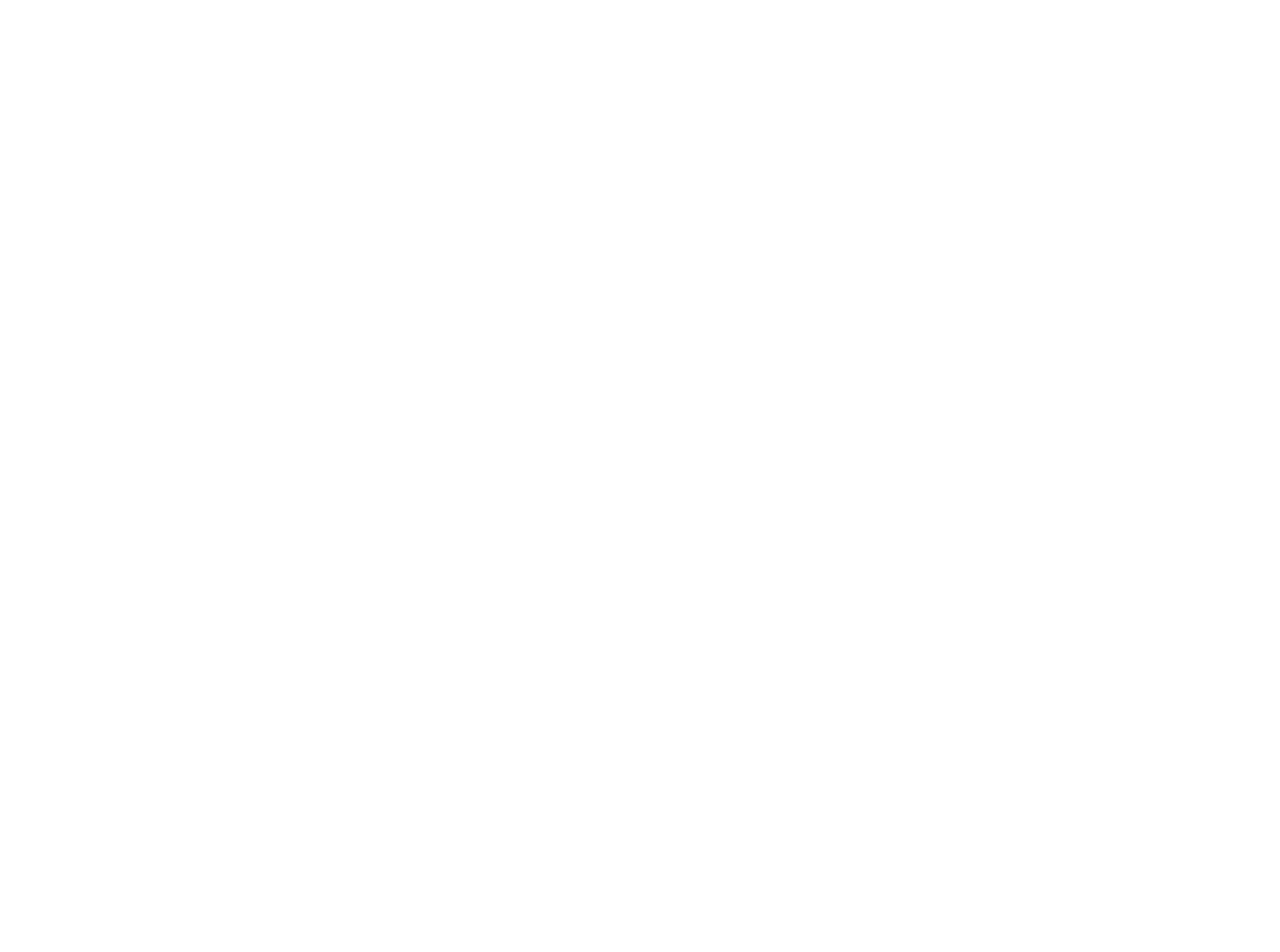
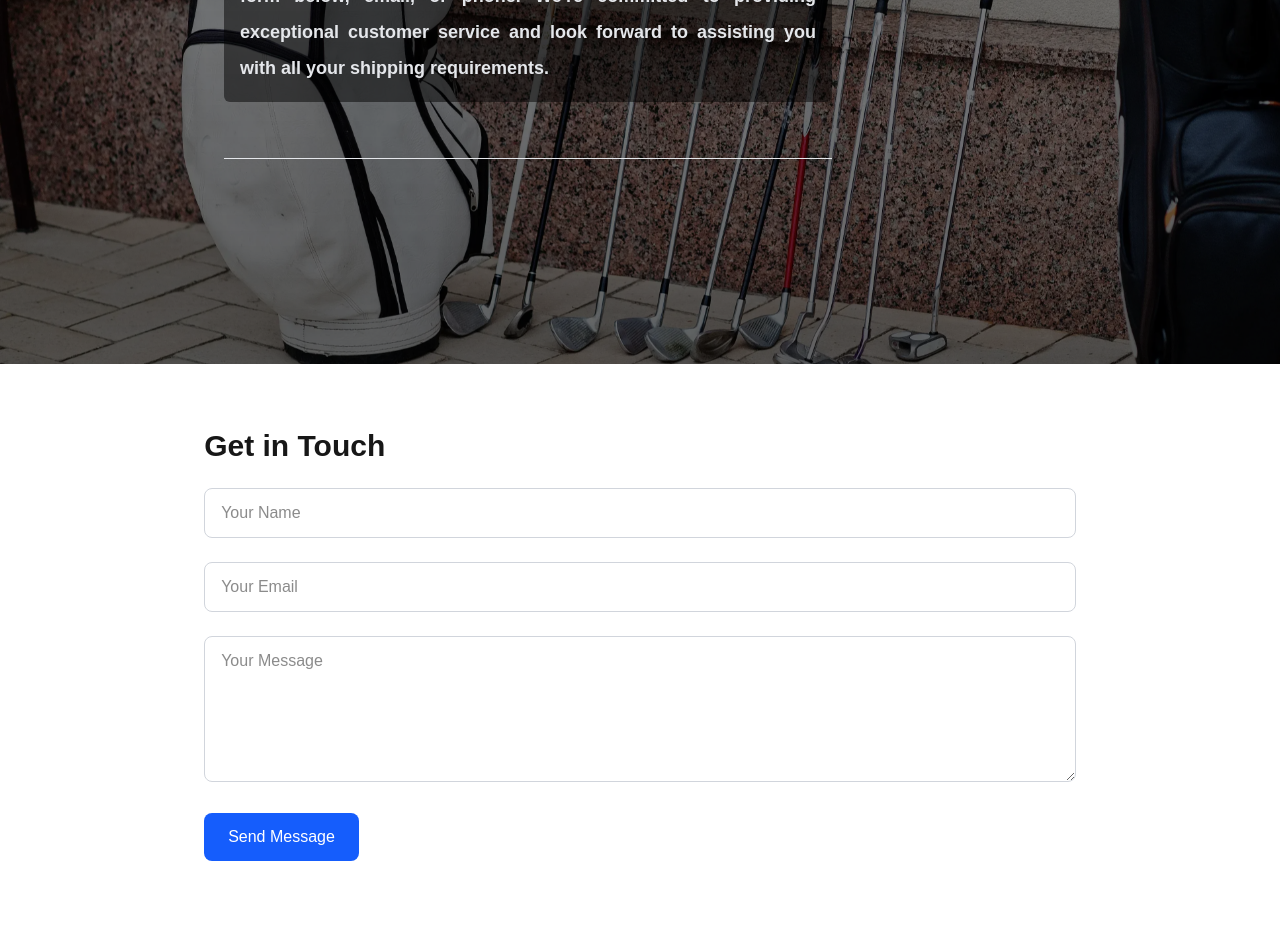
Before and after one commit to BLACKHOST01/thegolfexchange, a Next.js app: page /contact in a window 1280 px wide. Before the commit this address had no page. Shown: the part 500-1452 px from the top of the page. Before the commit the page ends 800 px from the top, so only its background shows below. Built offline with nearby package versions, Linux system fonts and the light colour scheme.

Commit message:
updated page for the navigations

```diff
--- /dev/null
+++ b/app/ClientLayout.tsx
@@ -0,0 +1,22 @@
+"use client";
+
+import { usePathname } from "next/navigation";
+import Navbar from "./components/NavBar";
+import Footer from "./components/Footer";
+
+export default function ClientLayout({
+  children,
+}: {
+  children: React.ReactNode;
+}) {
+  const pathname = usePathname();
+  const isAdmin = pathname?.startsWith("/admin");
+
+  return (
+    <>
+      {!isAdmin && <Navbar />}
+      <main>{children}</main>
+      {!isAdmin && <Footer />}
+    </>
+  );
+}
--- /dev/null
+++ b/app/contact/page.tsx
@@ -0,0 +1,50 @@
+// "use client";
+
+import React from "react";
+import contact from "@/public/many-golf.webp"; // ✅ replace with your actual image
+import { HeroSection } from "../components/ui/HeroSection";
+import Divider from "../components/ui/Divider";
+
+const Page = () => {
+  return (
+    <div className="flex flex-col min-h-screen">
+      <HeroSection
+        title="Contact Us"
+        description="We'd love to hear from you! Whether you have questions about our shipping services, need a quote, or want to discuss your logistics needs, our team is here to help. Reach out to us via the contact form below, email, or phone. We're committed to providing exceptional customer service and look forward to assisting you with all your shipping requirements."
+        backgroundImages={[contact]}
+      >
+        <Divider />
+      </HeroSection>
+
+      {/* Contact Form Section (optional) */}
+      <section className="flex-1 max-w-5xl mx-auto px-6 py-16">
+        <h2 className="text-3xl font-bold mb-6">Get in Touch</h2>
+        <form className="space-y-6">
+          <input
+            type="text"
+            placeholder="Your Name"
+            className="w-full border border-gray-300 rounded-lg px-4 py-3 focus:ring-2 focus:ring-blue-500"
+          />
+          <input
+            type="email"
+            placeholder="Your Email"
+            className="w-full border border-gray-300 rounded-lg px-4 py-3 focus:ring-2 focus:ring-blue-500"
+          />
+          <textarea
+            placeholder="Your Message"
+            rows={5}
+            className="w-full border border-gray-300 rounded-lg px-4 py-3 focus:ring-2 focus:ring-blue-500"
+          />
+          <button
+            type="submit"
+            className="bg-blue-600 text-white px-6 py-3 rounded-lg hover:bg-blue-700 transition"
+          >
+            Send Message
+          </button>
+        </form>
+      </section>
+    </div>
+  );
+};
+
+export default Page;
--- a/app/layout.tsx
+++ b/app/layout.tsx
@@ -1,6 +1,7 @@
 import type { Metadata } from "next";
 import { Geist, Geist_Mono } from "next/font/google";
 import "./globals.css";
+import ClientLayout from "./ClientLayout";
 
 const geistSans = Geist({
   variable: "--font-geist-sans",
@@ -27,7 +28,7 @@ export default function RootLayout({
       <body
         className={`${geistSans.variable} ${geistMono.variable} antialiased`}
       >
-        {children}
+        <ClientLayout>{children}</ClientLayout>
       </body>
     </html>
   );
--- a/app/page.tsx
+++ b/app/page.tsx
@@ -5,9 +5,6 @@ export default function Home() {
   return (
     <>
       {/* Header */}
-      <header>
-        <Navbar />
-      </header>
 
       {/* Main Content */}
       <main className="">
@@ -15,10 +12,7 @@ export default function Home() {
 
       </main>
 
-      {/* Footer */}
-      <footer>
-        <Footer />
-      </footer>
+
     </>
   );
 }
--- /dev/null
+++ b/app/shop/page.tsx
@@ -0,0 +1,9 @@
+import React from 'react'
+
+const page = () => {
+  return (
+    <div>page</div>
+  )
+}
+
+export default page
--- a/package.json
+++ b/package.json
@@ -10,6 +10,7 @@
   },
   "dependencies": {
     "@heroicons/react": "^2.2.0",
+    "framer-motion": "^12.23.24",
     "lucide-react": "^0.545.0",
     "next": "15.5.4",
     "react": "19.1.0",
```
Also changed, not shown: app/blog/page.tsx (added), app/coaching/page.tsx (added), app/tournaments/page.tsx (added), 1 other file (tests, documents, lock files or other folders).
